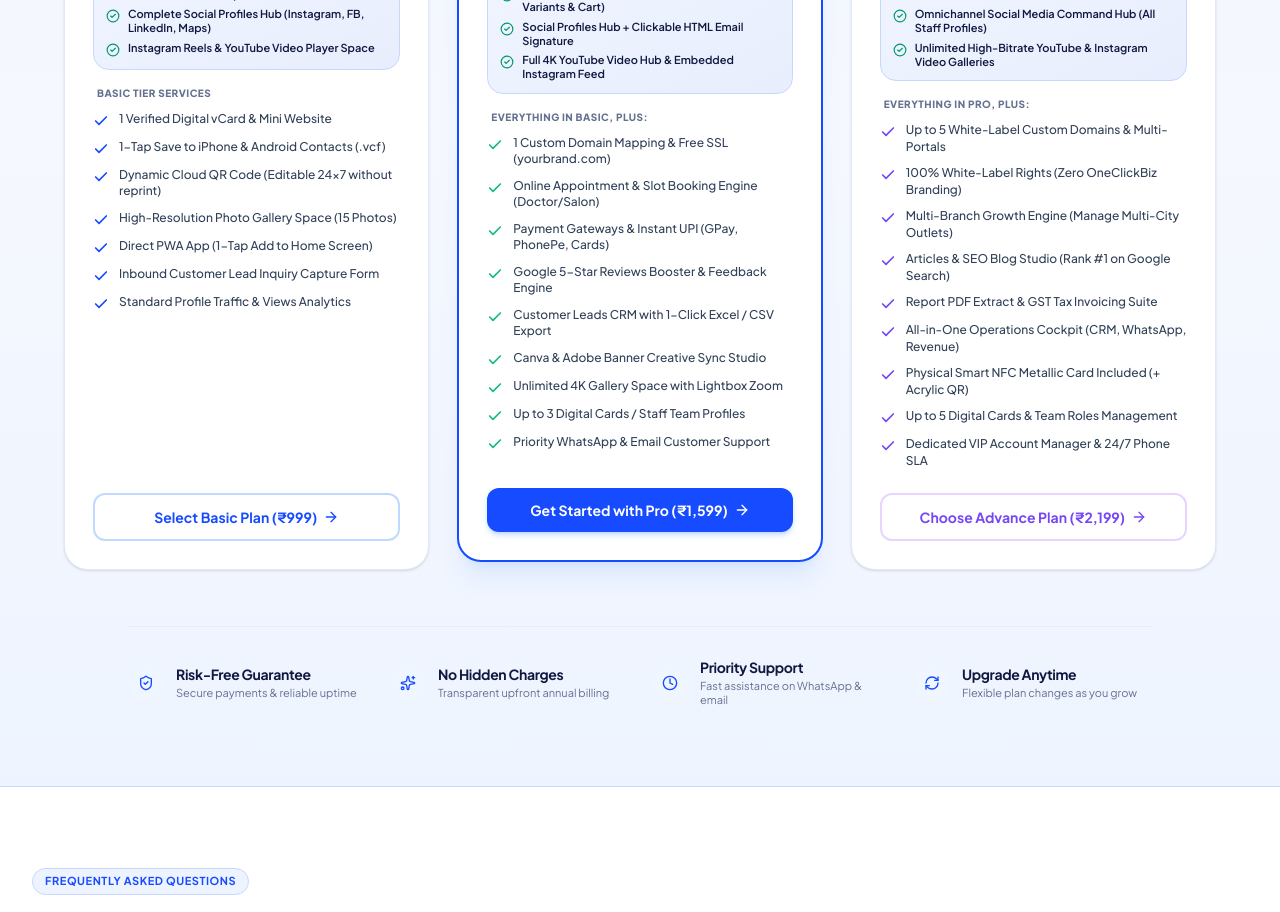
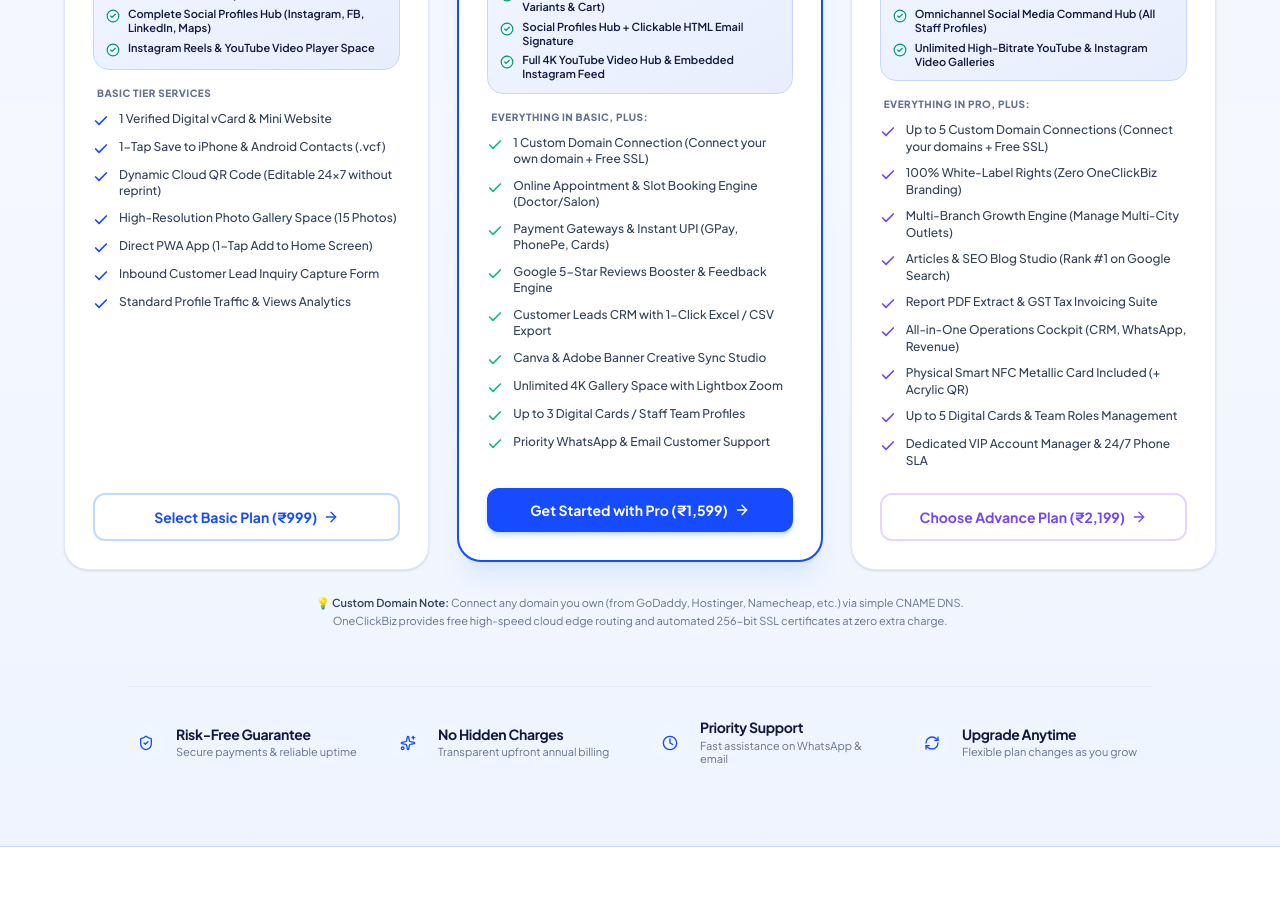
Before and after one commit to merlinflowtechnologies/oneclickbiz, a Next.js app: page / in a window 1280 px wide. Shown: the part 7000-7912 px from the top of the page. Built offline with nearby package versions, Linux system fonts and the light colour scheme.

Commit message:
feat(pricing): explicitly clarify custom domain connection and free SSL on pricing cards and FAQ

```diff
--- a/src/components/landing/FAQSection.tsx
+++ b/src/components/landing/FAQSection.tsx
@@ -19,7 +19,7 @@ const FAQS_LEFT: FAQItem[] = [
   {
     id: 'faq-2',
     q: 'Can I use my own domain name?',
-    a: 'Yes! Pro and Advance plans include custom domain CNAME mapping with free automated SSL certificates. You can easily connect your own branded domain (e.g., yourcompany.com) with complete white-label branding.'
+    a: 'Yes! Pro and Advance plans allow you to connect your existing custom domain (purchased from GoDaddy, Hostinger, Namecheap, etc.) via simple CNAME DNS mapping. OneClickBiz provides high-speed cloud edge hosting and automated 256-bit SSL certificates at zero extra charge.'
   },
   {
     id: 'faq-3',
--- a/src/components/landing/PricingSection.tsx
+++ b/src/components/landing/PricingSection.tsx
@@ -86,7 +86,7 @@ export default function PricingSection() {
         'Full 4K YouTube Video Hub & Embedded Instagram Feed',
       ],
       planFeatures: [
-        '1 Custom Domain Mapping & Free SSL (yourbrand.com)',
+        '1 Custom Domain Connection (Connect your own domain + Free SSL)',
         'Online Appointment & Slot Booking Engine (Doctor/Salon)',
         'Payment Gateways & Instant UPI (GPay, PhonePe, Cards)',
         'Google 5-Star Reviews Booster & Feedback Engine',
@@ -117,7 +117,7 @@ export default function PricingSection() {
         'Unlimited High-Bitrate YouTube & Instagram Video Galleries',
       ],
       planFeatures: [
-        'Up to 5 White-Label Custom Domains & Multi-Portals',
+        'Up to 5 Custom Domain Connections (Connect your domains + Free SSL)',
         '100% White-Label Rights (Zero OneClickBiz Branding)',
         'Multi-Branch Growth Engine (Manage Multi-City Outlets)',
         'Articles & SEO Blog Studio (Rank #1 on Google Search)',
@@ -248,6 +248,11 @@ export default function PricingSection() {
           })}
         </div>
 
+        {/* Custom Domain Note */}
+        <p className="text-center text-[11px] text-[#64718F] mt-6 max-w-2xl mx-auto leading-relaxed">
+          <span className="font-semibold text-slate-700">💡 Custom Domain Note:</span> Connect any domain you own (from GoDaddy, Hostinger, Namecheap, etc.) via simple CNAME DNS. OneClickBiz provides free high-speed cloud edge routing and automated 256-bit SSL certificates at zero extra charge.
+        </p>
+
         {/* 4 Trust Benefits */}
         <div className="mt-12 sm:mt-14 max-w-5xl mx-auto pt-8 border-t border-[#E2E9FA]/70">
           <div className="grid grid-cols-2 md:grid-cols-4 gap-4 sm:gap-6">
```
